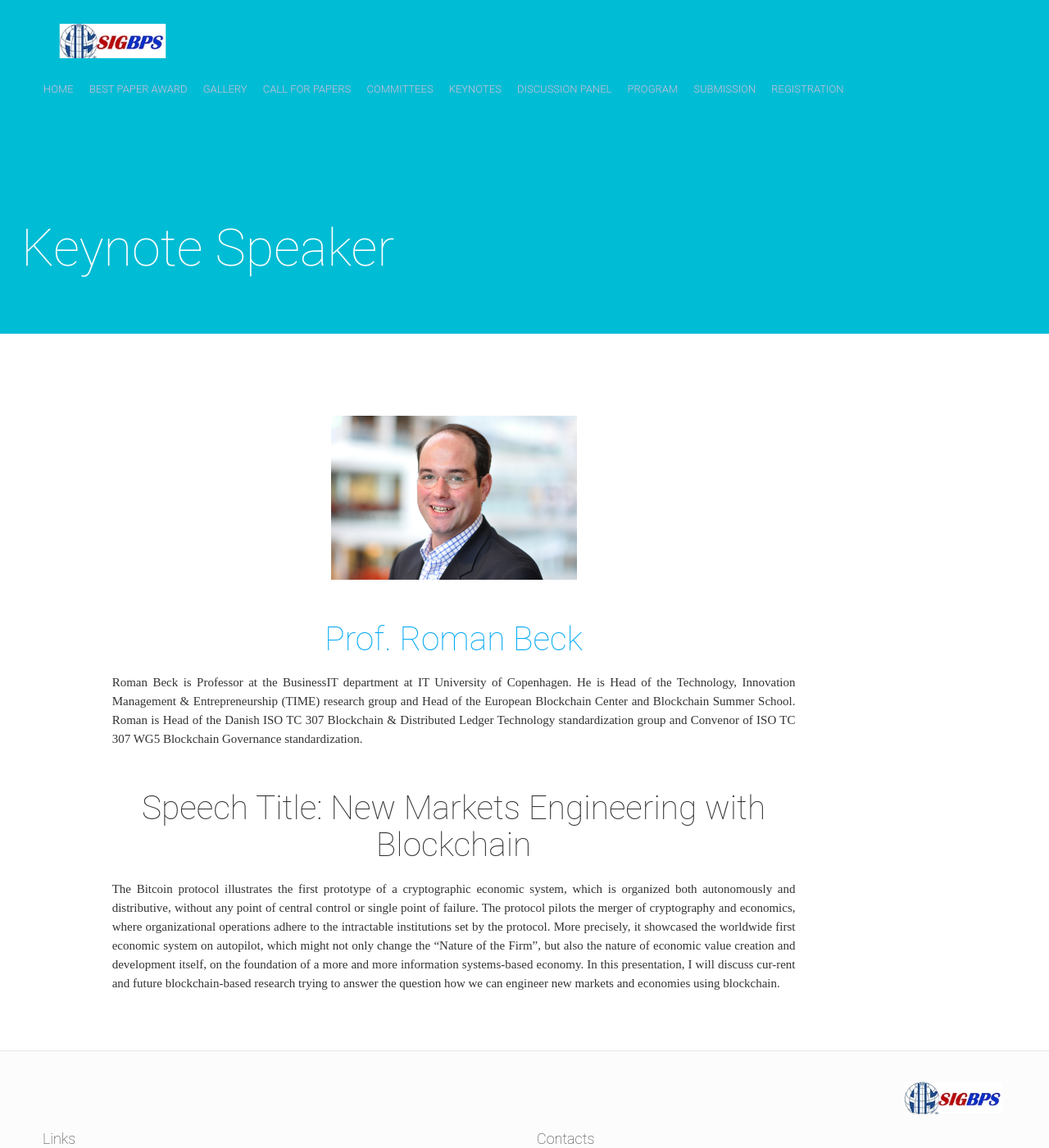
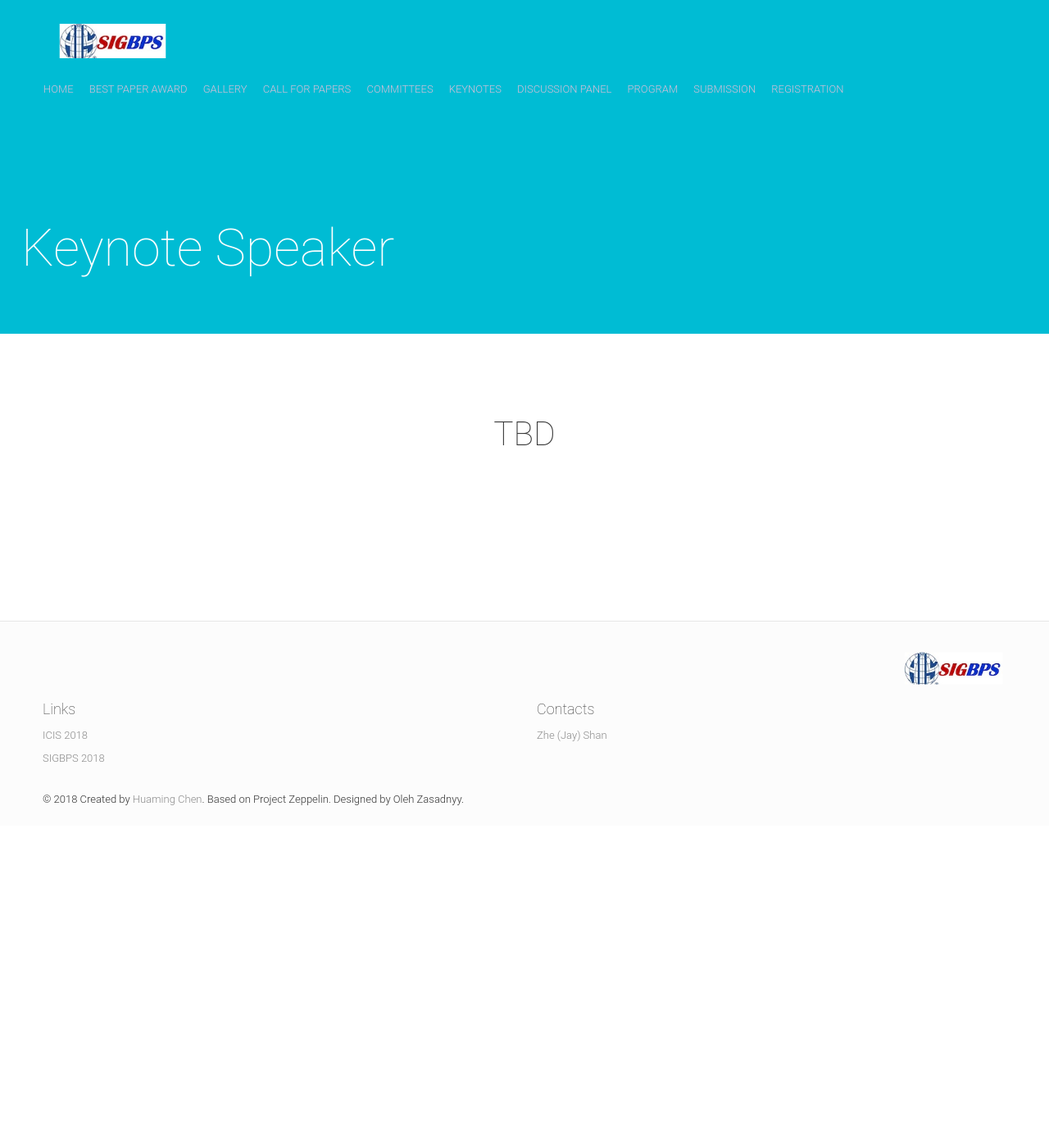
Before and after one commit to jayshanmis/jayshanmis.github.io, a Jekyll site: the page built from keynote.html, in a window 1280 px wide and 1400 px high. Shown: the whole window at 82% size. Built offline with Jekyll 4.4.1, drawn with Linux system fonts in a browser that asks for light colours; nearby versions of some CDN libraries.

Commit message:
Update keynote.html

```diff
--- a/_includes/keynote.html
+++ b/_includes/keynote.html
@@ -3,16 +3,21 @@
     <div class="content-wrapper">
         <div class="col-lg-10 col-lg-offset-1 text-center">
             <h4 class="text-left animated hiding appear-animation-trigger" data-animation="fadeInUp" data-delay="0">
-            	<div class="col-lg-10 col-lg-10 text-center">
+            	<!--
+		<div class="col-lg-10 col-lg-10 text-center">
                 <div><a><img src="{{ site.baseurl}}/img/people/Roman_Beck.jpg" width="300" align="center"/></a>
                 </div>
-            	<a href="https://pure.itu.dk/portal/en/persons/roman-beck%28d72cc0d6-fe4f-4392-bf88-243e5d7e36e5%29.html"><h4 class="name"><span>Prof. Roman Beck</span></h4></a>
-                <p align="justify" style="font-family:Times New Roman"><strong>
+		<a href="https://pure.itu.dk/portal/en/persons/roman-beck%28d72cc0d6-fe4f-4392-bf88-243e5d7e36e5%29.html"></a>
+		-->
+		<h4 class="name"><span>TBD</span></h4>
+		<!--
+		<p align="justify" style="font-family:Times New Roman"><strong>
                 	Roman Beck is Professor at the BusinessIT department at IT University of Copenhagen. He is Head of the Technology, Innovation Management & Entrepreneurship (TIME) research group and Head of the European Blockchain Center and Blockchain Summer School. Roman is Head of the Danish ISO TC 307 Blockchain & Distributed Ledger Technology standardization group and Convenor of ISO TC 307 WG5 Blockchain Governance standardization.</strong>
                 </p>
                 <h4 class="text-left animated hiding appear-animation-trigger" data-animation="fadeInUp" data-delay="0">Speech Title: New Markets Engineering with Blockchain</h4>
                 <p align="justify" style="font-family:Times New Roman">The Bitcoin protocol illustrates the first prototype of a cryptographic economic system, which is organized both autonomously and distributive, without any point of central control or single point of failure. The protocol pilots the merger of cryptography and economics, where organizational operations adhere to the intractable institutions set by the protocol. More precisely, it showcased the worldwide first economic system on autopilot, which might not only change the “Nature of the Firm”, but also the nature of economic value creation and development itself, on the foundation of a more and more information systems-based economy. In this presentation, I will discuss cur-rent and future blockchain-based research trying to answer the question how we can engineer new markets and economies using blockchain. </p>
-				</div>
+		</div>
+		-->
             </h4>
         </div>
     </div>
```
